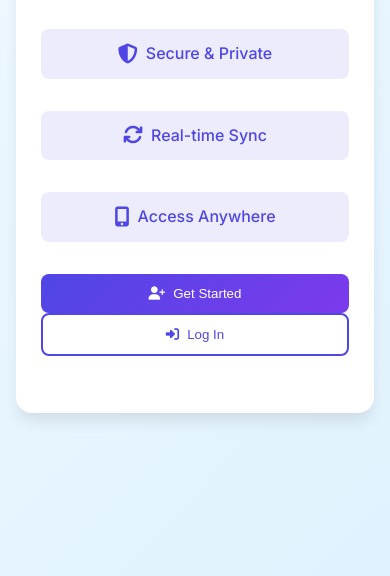
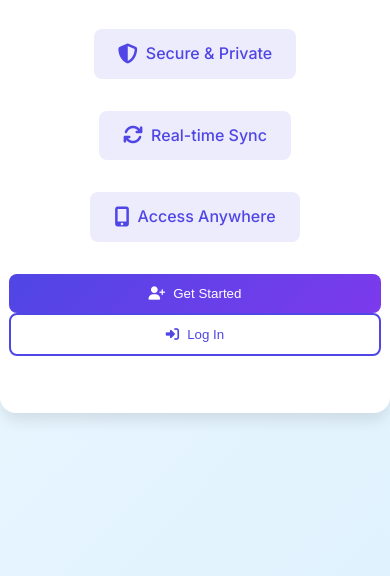
Before and after one commit to HASH1MX/focus-notes, a website: page index.html in a window 390 px wide. Shown: the part 284-860 px from the top of the page. Drawn offline with Linux system fonts and the light colour scheme.

Commit message:
Enhance layout and responsiveness in styles.css: Added flexbox properties to body and #app for better centering, adjusted .page styles for improved width and padding, and refined media queries for responsive design across different screen sizes.

```diff
--- a/styles.css
+++ b/styles.css
@@ -31,17 +31,50 @@ body {
     background: linear-gradient(135deg, #f0f9ff 0%, #e0f2fe 100%);
     color: var(--text-primary);
     min-height: 100vh;
+    display: flex;
+    align-items: center;
+    justify-content: center;
+}
+
+#app {
+    width: 100vw;
+    min-height: 100vh;
+    display: flex;
+    align-items: center;
+    justify-content: center;
 }
 
 .page {
-    max-width: 1200px;
-    margin: 2rem auto;
-    padding: 2.5rem;
+    max-width: 600px;
+    width: 100%;
+    margin: 0 auto;
+    padding: 2.5rem 2rem;
     background: var(--card-background);
     border-radius: var(--radius-lg);
     box-shadow: var(--shadow-lg);
     backdrop-filter: blur(10px);
     border: 1px solid rgba(255, 255, 255, 0.1);
+}
+
+@media (min-width: 900px) {
+    .page {
+        max-width: 700px;
+        padding: 3rem 3.5rem;
+    }
+}
+
+@media (max-width: 768px) {
+    body {
+        display: block;
+    }
+    #app {
+        display: block;
+        min-height: unset;
+    }
+    .page {
+        margin: 1rem auto;
+        padding: 1.5rem 0.5rem;
+    }
 }
 
 /* Hero Section */
@@ -366,40 +399,6 @@ textarea {
     }
 }
 
-/* Responsive Design */
-@media (max-width: 768px) {
-    .page {
-        margin: 1rem;
-        padding: 1.5rem;
-    }
-
-    .features {
-        flex-direction: column;
-        align-items: center;
-    }
-
-    .feature-item {
-        width: 100%;
-        justify-content: center;
-    }
-
-    h1 {
-        font-size: 2rem;
-    }
-
-    h2 {
-        font-size: 1.5rem;
-    }
-
-    #notes-list {
-        grid-template-columns: 1fr;
-    }
-
-    .auth-container {
-        padding: 1rem;
-    }
-}
-
 /* Utility Classes */
 .hidden {
     display: none;
```
